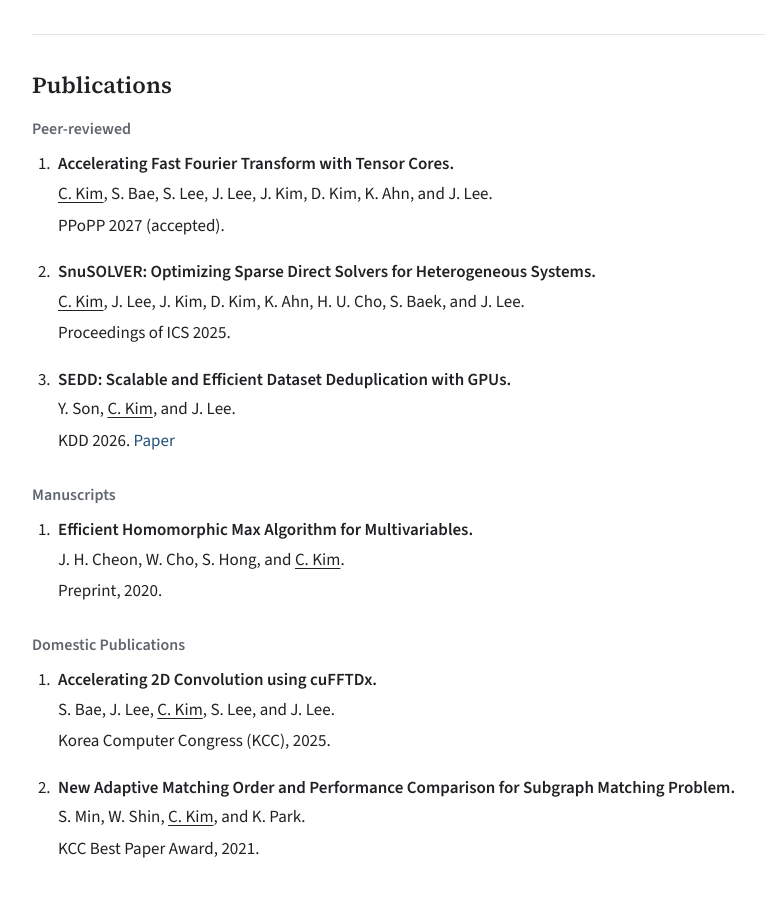
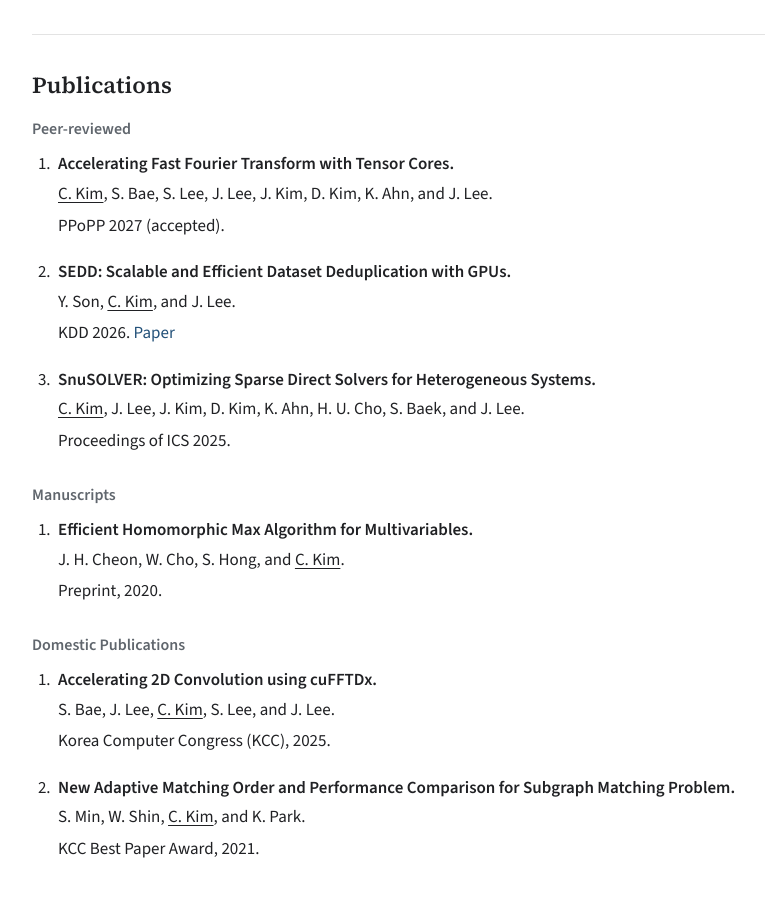
Before and after one commit to rhrnald/rhrnald.github.io, a Jekyll site: the page index.html, which Jekyll copies as it is, in a window 1280 px wide and 900 px high, scrolled down 580 px. Shown: the top 897 px of the window, without its empty margins (208-973 px from the left). Built offline with Jekyll 4.4.1, drawn with Linux system fonts in a browser that asks for light colours.

Commit message:
Sort publications by year descending

```diff
--- a/index.html
+++ b/index.html
@@ -78,17 +78,17 @@
               <p>PPoPP 2027 (accepted).</p>
             </li>
             <li class="publication">
-              <p class="pub-title"><strong>SnuSOLVER: Optimizing Sparse Direct Solvers for Heterogeneous Systems.</strong></p>
-              <p><span class="author-me">C. Kim</span>, J. Lee, J. Kim, D. Kim, K. Ahn, H. U. Cho, S. Baek, and J. Lee.</p>
-              <p>Proceedings of ICS 2025.</p>
-            </li>
-            <li class="publication">
               <p class="pub-title"><strong>SEDD: Scalable and Efficient Dataset Deduplication with GPUs.</strong></p>
               <p>Y. Son, <span class="author-me">C. Kim</span>, and J. Lee.</p>
               <p>
                 KDD 2026.
                 <a href="https://arxiv.org/abs/2501.01046" target="_blank" rel="noreferrer">Paper</a>
               </p>
+            </li>
+            <li class="publication">
+              <p class="pub-title"><strong>SnuSOLVER: Optimizing Sparse Direct Solvers for Heterogeneous Systems.</strong></p>
+              <p><span class="author-me">C. Kim</span>, J. Lee, J. Kim, D. Kim, K. Ahn, H. U. Cho, S. Baek, and J. Lee.</p>
+              <p>Proceedings of ICS 2025.</p>
             </li>
           </ol>
         </div>
```
